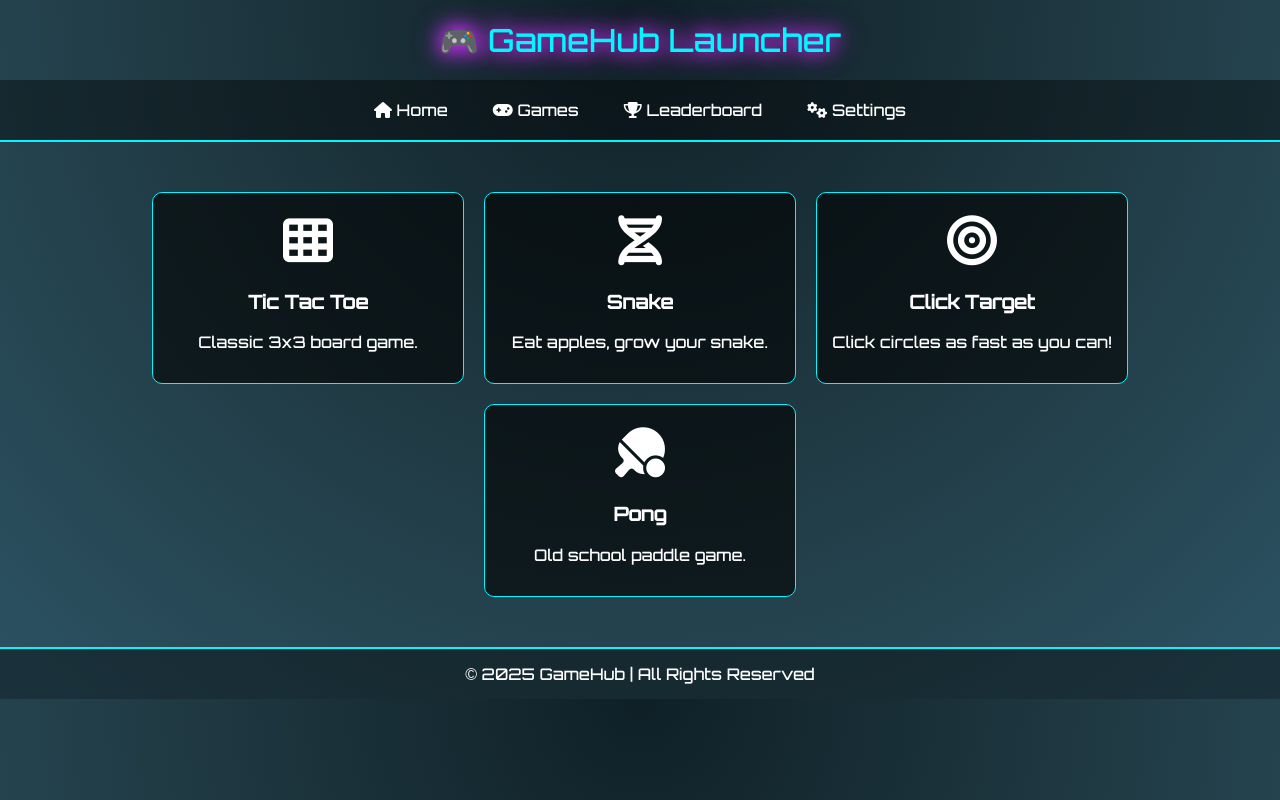
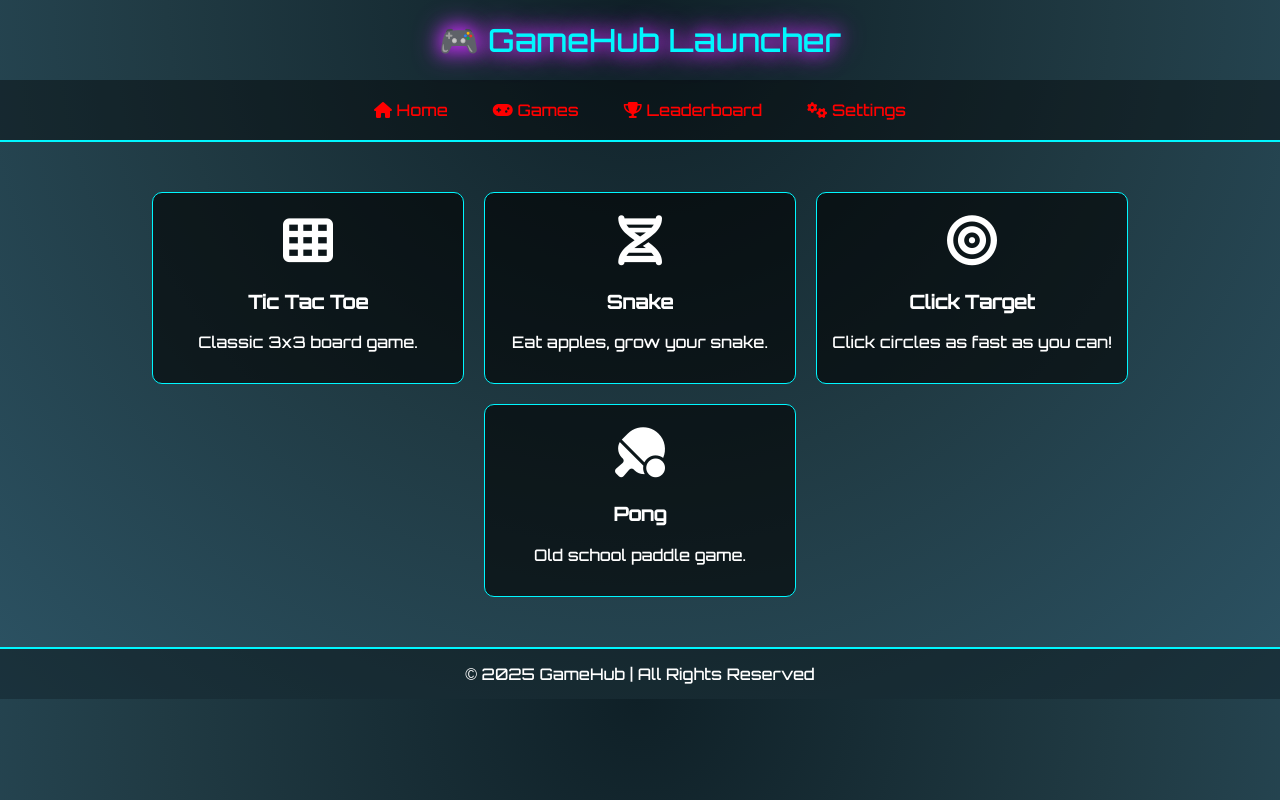
Before and after one commit to shaikimran173/imran173, a plain HTML site: page devops.html in a window 1280 px wide. Drawn offline with Linux system fonts and the light colour scheme.

Commit message:
Update devops.html

```diff
--- a/devops.html
+++ b/devops.html
@@ -31,7 +31,7 @@
       border-bottom: 2px solid #00f7ff;
     }
     nav a {
-      color: #fff;
+      color: red;
       text-decoration: none;
       padding: 10px 15px;
       border-radius: 5px;
```
